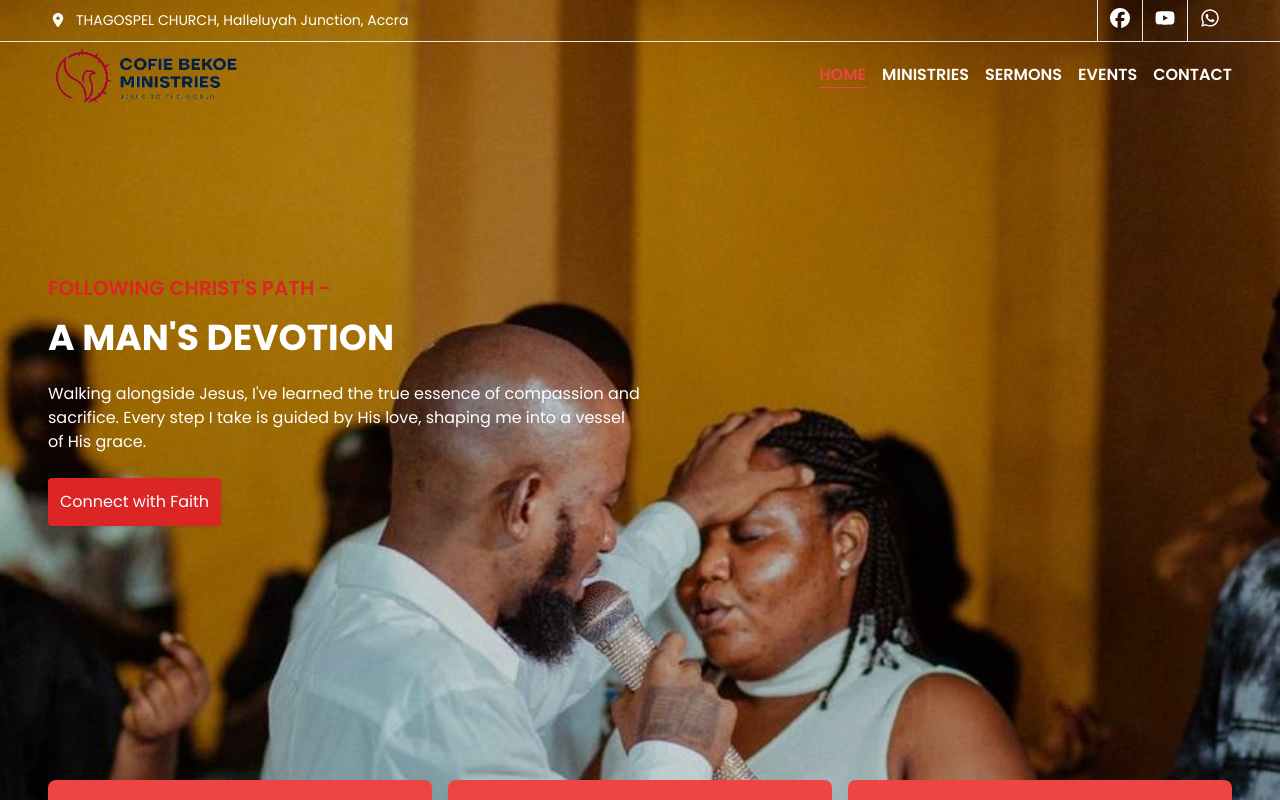
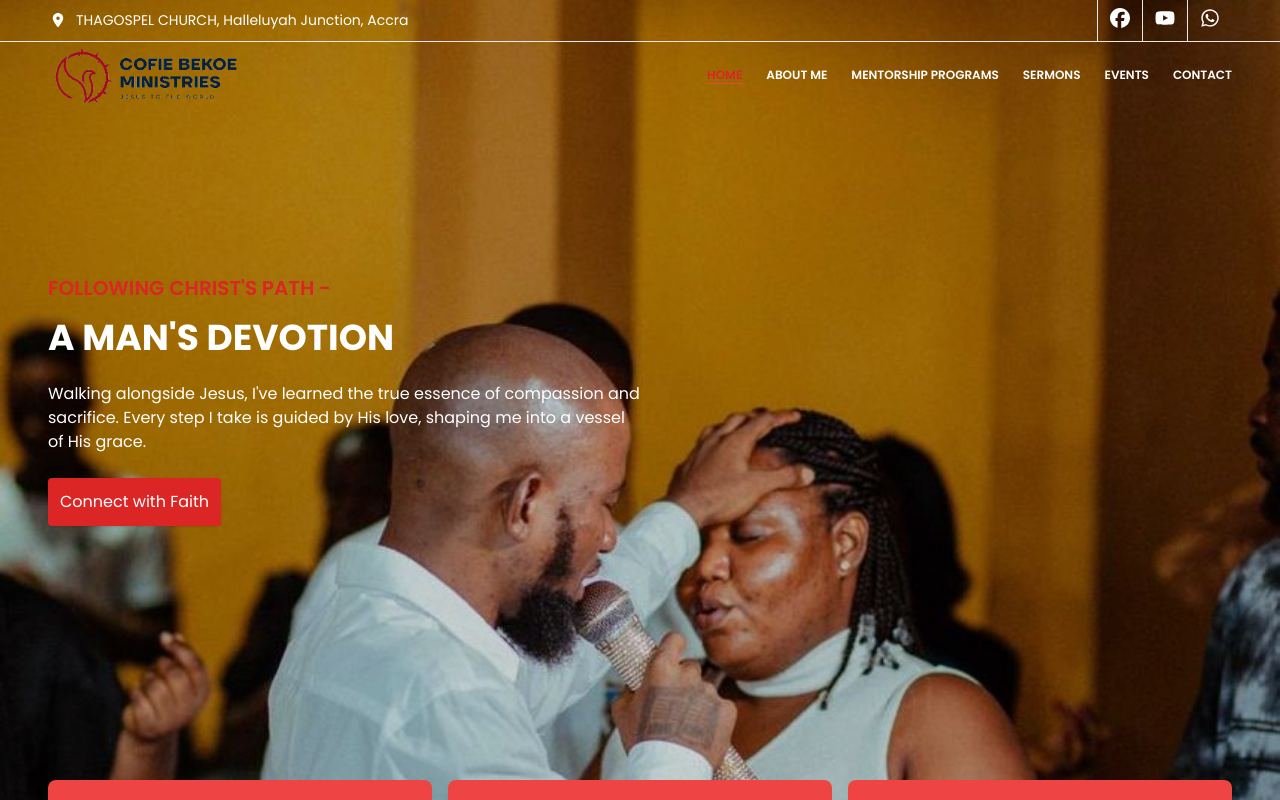
Before and after one commit to latif83/powerman, a Next.js app: page / in a window 1280 px wide. Shown: the top 800 px of the page. Built offline with nearby package versions, Linux system fonts and the light colour scheme.

Commit message:
updates try

```diff
--- /dev/null
+++ b/actions/actions.js
@@ -0,0 +1,16 @@
+"use server"
+
+import fs from "fs";
+import path from "path";
+
+export const addEvent = (newTask)=>{
+    // Read existing tasks from file
+  const filePath = path.join(process.cwd(), 'tasks.json');
+  const existingTasks = JSON.parse(fs.readFileSync(filePath, 'utf-8'));
+  // Append new task to existing tasks
+  existingTasks.tasks.push(newTask);
+
+  // Write updated tasks back to file
+  fs.writeFileSync(filePath, JSON.stringify(existingTasks, null, 2));
+  return {status:true,msg:"Event added successfully"}
+}
--- /dev/null
+++ b/app/manage/page.jsx
@@ -0,0 +1,36 @@
+"use client";
+import { addEvent } from "@/actions/actions";
+import { useState } from "react";
+
+export default function Manage() {
+  // Reset form fields
+  // setTitle('');
+  // setDescription('');
+  // setDueDate('');
+  //   };
+
+  const [loading, setLoading] = useState(false);
+
+  const submitEvent = async (formData) => {
+    setLoading(true);
+    let newTask = {
+      title: formData.get("title"),
+      des: formData.get("des"),
+      date: formData.get("date"),
+    };
+
+    await addEvent(newTask)
+
+    setLoading(false)
+
+  };
+
+  return (
+    <form action={submitEvent}>
+      <input type="text" name="title" placeholder="Title" />
+      <input type="text" name="des" placeholder="Description" />
+      <input type="date" name="date" placeholder="Event Date" />
+      <button type="submit">Add Event</button>
+    </form>
+  );
+}
--- a/components/Header.jsx
+++ b/components/Header.jsx
@@ -89,20 +89,23 @@ export const Header = () => {
           alt="Logo"
           className="w-100"
         />
-        <nav className="sm:flex gap-4 font-semibold hidden">
-          <Link className="text-red-500 border-b border-red-500" href="/">
+        <nav className="sm:flex gap-6 font-semibold hidden">
+          <Link className="text-red-600 text-xs border-b border-red-500" href="/">
             HOME
           </Link>
-          <Link className="hover:text-red-500" href="/">
-            MINISTRIES
+          <Link className="hover:text-red-500 text-xs" href="/">
+            ABOUT ME
           </Link>
-          <Link className="hover:text-red-500" href="#sermons">
+          <Link className="hover:text-red-500 text-xs" href="/">
+            MENTORSHIP PROGRAMS
+          </Link>
+          <Link className="hover:text-red-500 text-xs" href="#sermons">
             SERMONS
           </Link>
-          <Link className="hover:text-red-500" href="#events">
+          <Link className="hover:text-red-500 text-xs" href="#events">
             EVENTS
           </Link>
-          <Link className="hover:text-red-500" href="#getInTouch">
+          <Link className="hover:text-red-500 text-xs" href="#getInTouch">
             CONTACT
           </Link>
         </nav>
--- /dev/null
+++ b/tasks.json
@@ -0,0 +1,5 @@
+{
+  "tasks": [
+
+  ]
+}
```
